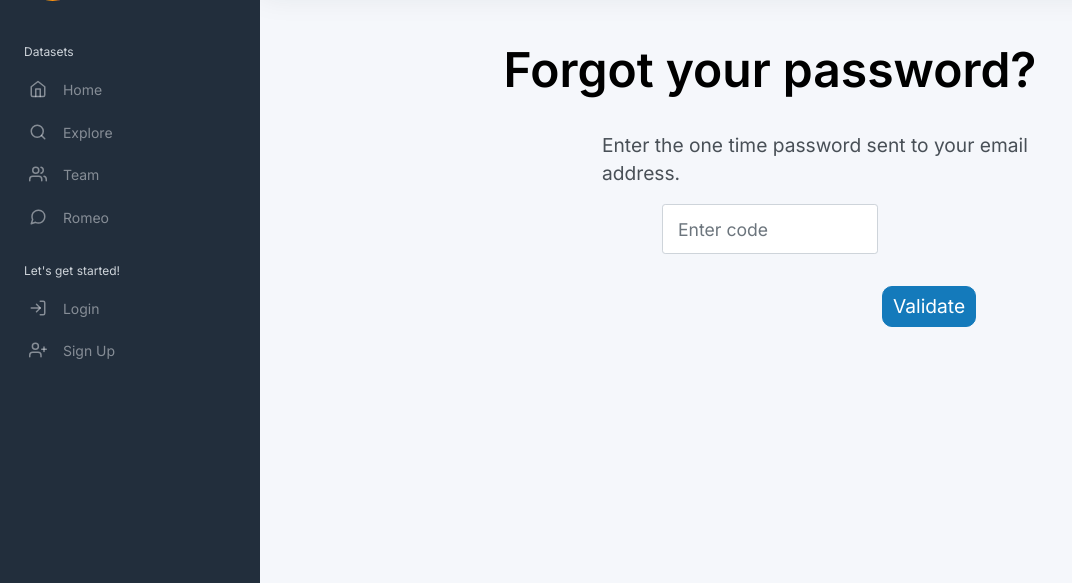
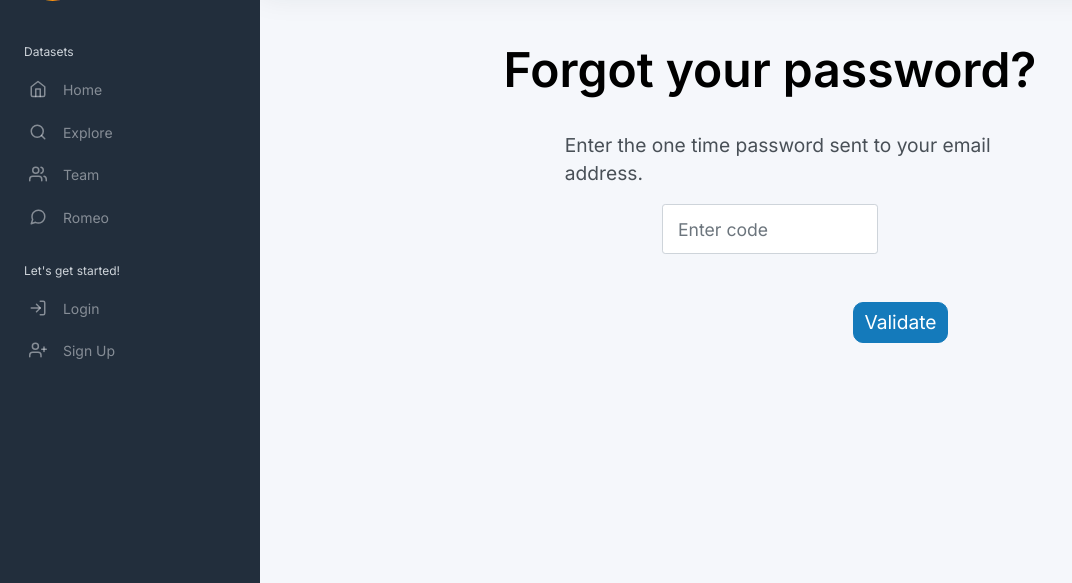
Before and after one commit to davidgonmar/uvlhub-egc, a Flask app: page /forgotpassword/code-validation in a window 1280 px wide. Shown: the part 73-656 px from the top of the page, without its empty margins (0-1072 px from the left). Run offline with Flask 3, Linux system fonts and the light colour scheme; parts of the project's set-up code (start-up, migrations or seed data) failed here and were passed over; some libraries are stand-ins or nearby versions.

Commit message:
style(validate-form): adjust form layout spacing using percentages where needed #9

```diff
--- a/app/modules/auth/templates/auth/validatecode_form.html
+++ b/app/modules/auth/templates/auth/validatecode_form.html
@@ -11,7 +11,7 @@
     <div class="col-12 col-md-6 col-lg-6">
 
         <div class="mt-3 mb-3">
-            <div  class="col-12" style="font-size: 1.2rem; margin-left: 60px;">
+            <div  class="col-12" style="font-size: 1.2rem; margin-left: 5%;">
                 Enter the one time password sent to your email address.
             </div>
         </div>
@@ -33,29 +33,36 @@
                                         <span style="color: red; ">{{ error }}</span>
                                         {% endfor %}
                                     </div>
-                                </div>
+
 
                                     <div >
                                         {% if error %}
 
-                                <div class="mt-3 col-12">
-                                    <span style="color: red; padding-left: 160px; font-size: 1rem;">{{ error }}</span>
+                                        <div class="mt-3 col-12 ">
+                                            <span style="color: red; font-size: 1rem; ">{{ error }}</span>
                                         </div>
 
                                         {% endif %}
                                     </div>
 
+
+
+
                                 </div>
+
+
                                 <div class="mt-3"></div>
 
                                 <div class="mt-3"></div>
                                 <div class="row justify-content-end">
 
                                     <div class="col-lg-6 col-12  ">
-                                    {{ form.submit(class="btn btn-primary bigger-button", style="margin-left: 100px;") }}
+                                        {{ form.submit(class="btn btn-primary bigger-button", style="margin-left: 35%;") }}
                                     </div>
 
                                 </div>
+                            </div>
+
 
                         </form>
 
```
Lines whose indentation alone changed are shown as unchanged.
